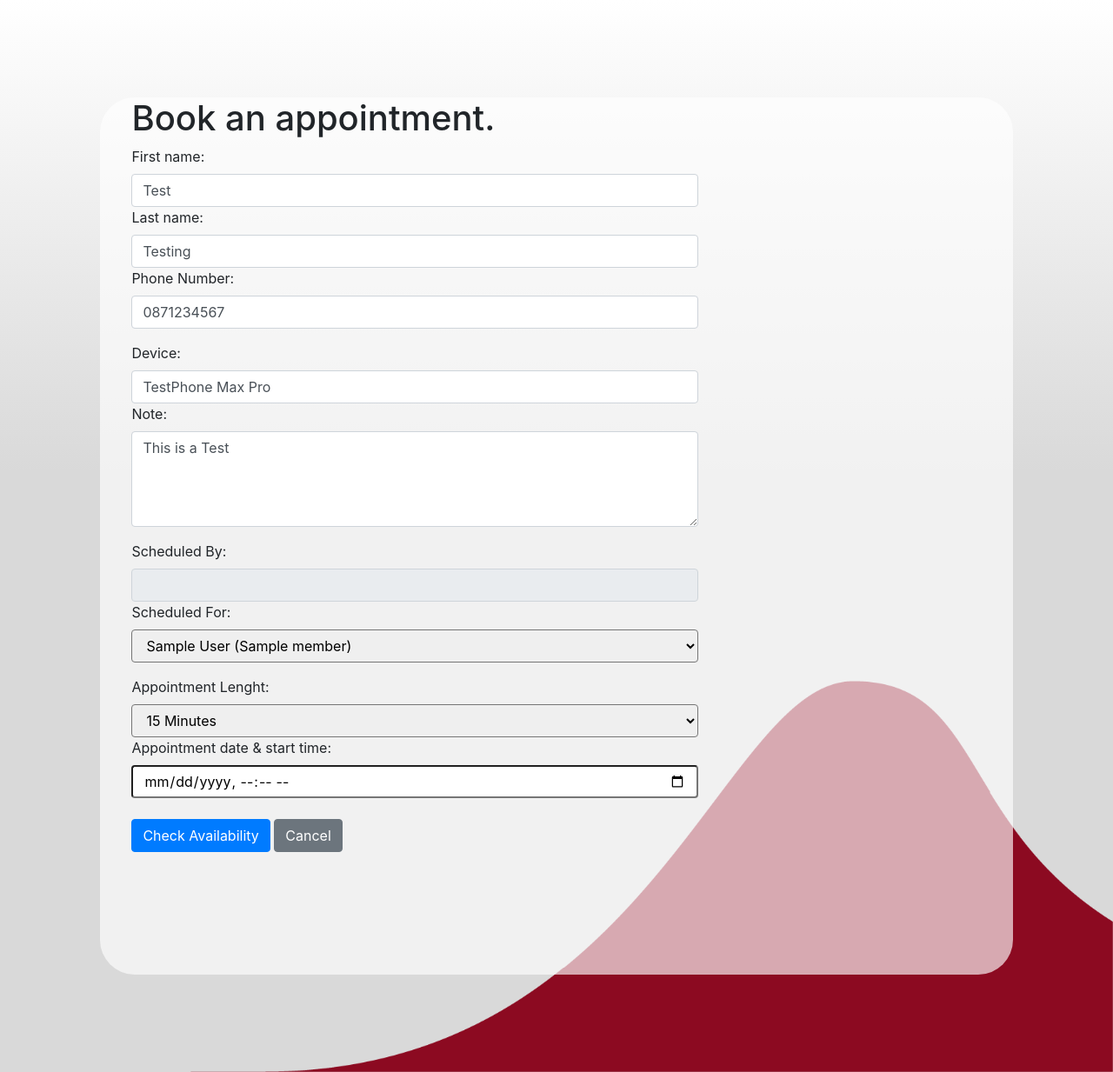
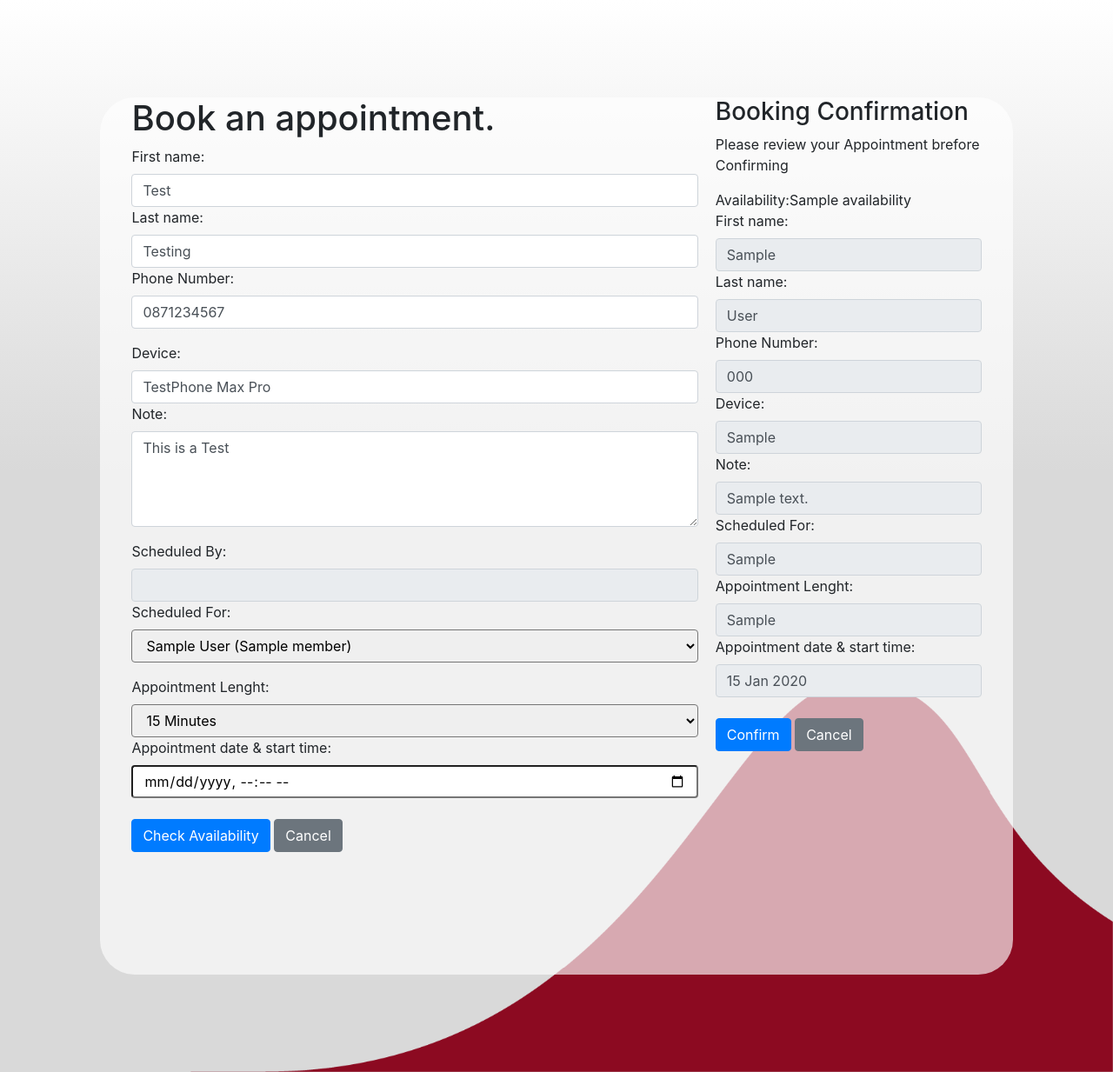
Before and after one commit to colm0neill/Operation-Water-Strider, a Node project: template views/appointments.hbs in a window 1280 px wide. Shown: the whole page at 87% size. Run offline with Node 20 templates, Linux system fonts and the light colour scheme; the template is opened without the code that fills it: most values are stand-ins (such as "Sample title", 1, 10 or a date in 2020).

Commit message:
Update to Availability
Working on updating the client once the data is passed and a response has been generated by the api request.

```diff
--- a/public/stylesheets/style.css
+++ b/public/stylesheets/style.css
@@ -743,8 +743,8 @@ height:auto;
   padding-left:20px;
 }
 
-#bookCon{
-  visibility:hidden;
+#bookAtt{
+ /* visibility:hidden; */
 }
 
 
--- /dev/null
+++ b/public/wsAppointments.js
@@ -0,0 +1,4 @@
+function showReturnedData(){
+
+    //document.getElementById("bookAtt").style.visibility= "visible";
+}
--- a/routes/appointments.js
+++ b/routes/appointments.js
@@ -141,6 +141,7 @@ router.post('/getAppointmentDet', async (req, res) =>{
 
 
 
+
     }catch (e){
     console.log(e);
     console.log("Redirected to 404");
@@ -151,7 +152,7 @@ router.post('/getAppointmentDet', async (req, res) =>{
 
     try{
 
-        await reqAddEvent(accessToken, appointmentDates, appointmentDetails);
+       // await reqAddEvent(accessToken, appointmentDates, appointmentDetails);
         res.redirect("/appointments");
         //res.render('appointments', { name: 'Tobi' })
 
--- a/views/appointments.hbs
+++ b/views/appointments.hbs
@@ -1,6 +1,6 @@
-<script>
+<script src="wsAppointments.js"></script>
 
-</script>
+
 
 <head>
     <link rel="stylesheet" href="https://stackpath.bootstrapcdn.com/bootstrap/4.5.0/css/bootstrap.min.css"
@@ -38,7 +38,7 @@
                 </select>
             </div>
             <div>
-                <label for="scheduledBy">Appointment Lenght:</label>
+                <label for="appointmentLength">Appointment Lenght:</label>
                 <select id="times" name="appointmentLength">
                     <option value="15">15 Minutes</option>
                     <option value="30">30 Minutes</option>
@@ -48,7 +48,7 @@
                 <input  type="datetime-local" id="dateTime" name="dateTime">
                 </br>
                 </br>
-                <button type="submit" class="btn btn-primary">Check Availability</button>
+                <button type="submit" onClick="showReturnedData()" class="btn btn-primary">Check Availability</button>
                 <a href='/' class="btn btn-secondary">Cancel</a>
             </div>
 
@@ -56,13 +56,36 @@
         </form>
 
     </div>
-    <div class="column twoC bookAtt">
+    <div class="column twoC bookAtt" id="bookAtt">
         <h3 id="bookCon">Booking Confirmation</h3>
-        <p id="bookingCon"></p>
+        {{!-- {{#if booking.availability}} --}}
+        <p>Please review your Appointment brefore Confirming</p>
+        <span>Availability:{{ booking.availability}}</span>
+        <form class="appointmentForm" action="./appointments/getAppointmentDet" method="post"></form>
+        <label for="fnameR">First name:</label>
+         <input class="form-control"  type="text" id="fnameR" name="fnameR" value="{{ booking.fnameR }} " readonly >
+        <label for="lnameR">Last name:</label>
+        <input class="form-control"  type="text" id="lnameR" name="lnameR" value="{{ booking.lnameR }} " readonly >
+        <label for="phoneR">Phone Number:</label>
+        <input class="form-control"  type="text" id="phoneR" name="phoneR" value="{{ booking.phoneR }} " readonly >
+        <label for="deviceR">Device:</label>
+        <input class="form-control"  type="text" id="deviceR" name="deviceR" value="{{ booking.deviceR }} " readonly >
+        <label for="noteR">Note:</label>
+        <input class="form-control"  type="text" id="noteR" name="noteR" value="{{ booking.noteR }} " readonly >
+        <label for="scheduledForR">Scheduled For:</label>
+        <input class="form-control"  type="text" id="scheduledForR" name="scheduledForR" value="{{ booking.scheduledForR }} " readonly >
+        <label for="appointmentLengthR">Appointment Lenght:</label>
+        <input class="form-control"  type="text" id="appointmentLengthR" name="appointmentLengthR" value="{{ booking.appointmentLengthR }} " readonly >
+        <label for="dateTime">Appointment date & start time:</label>
+        <input class="form-control"  type="text" id="dateTimeR" name="dateTimeR" value="{{ booking.dateTimeR }} " readonly >
+        </br>
+        <button type="submit" class="btn btn-primary">Confirm</button>
+        <a href='/' class="btn btn-secondary">Cancel</a>
+        {{!-- {{/if}} --}}
+    </form>
+    </div>
 
     </div>
-
-</div>
 
 <div class="row three notesThree">
     <div class="column threeA">
```
